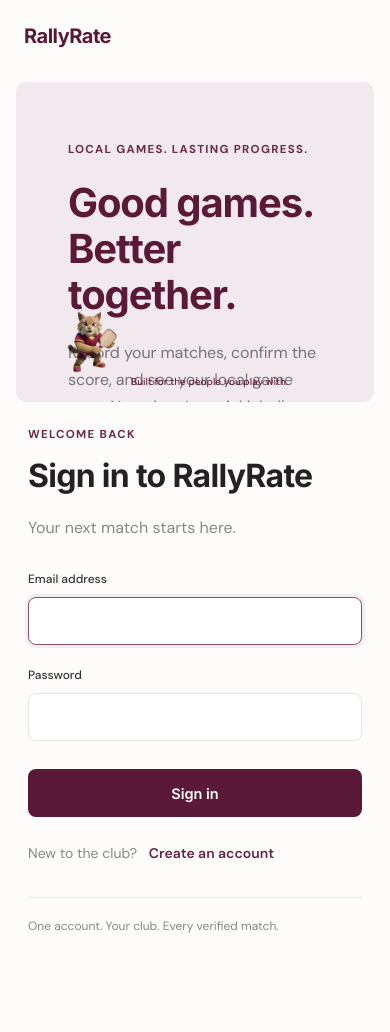
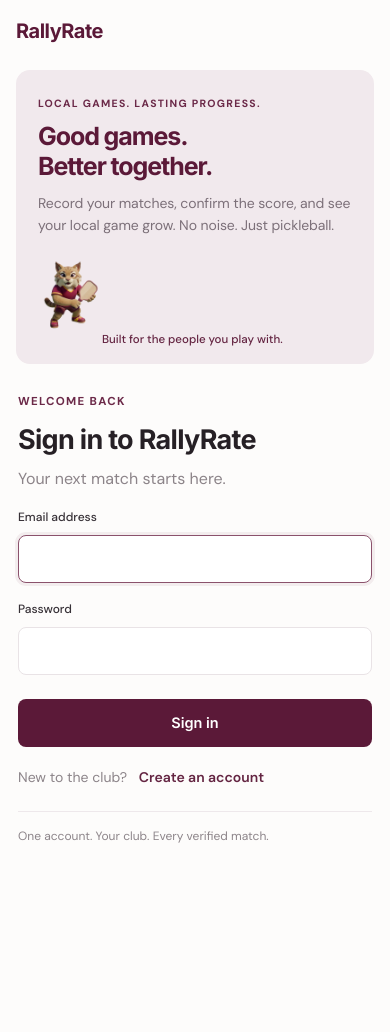
Before and after one commit to Bochikoyy/RallyRate-Caipang-Chrisnel-G7, a Django app: page /accounts/login/ in a window 390 px wide. After the commit the page ends 843 px from the top, so only its background shows below. Run offline with Django 5.2, Linux system fonts and the light colour scheme; parts of the project's set-up code (start-up, migrations or seed data) failed here and were passed over.

Commit message:
style(accounts): make sign-in and registration responsive across mobile viewports

```diff
--- a/static/css/site.css
+++ b/static/css/site.css
@@ -2178,3 +2178,155 @@
     padding: 26px 22px;
   }
 }
+
+
+/* ==========================================================================
+   Phase 2: Mobile Sign-In & Registration Responsiveness
+   ========================================================================== */
+@media (max-width: 900px) {
+  .auth-body .footer {
+    display: none;
+  }
+  .auth-body .auth-brand-mascot {
+    display: none !important;
+  }
+  .auth-body .brand {
+    gap: 0;
+    font-size: 20px;
+  }
+  .signin-body .auth-topbar,
+  .signup-body .auth-topbar {
+    height: 62px;
+    width: 100%;
+    padding: 0 20px;
+  }
+  .signup-header-action {
+    font-size: 12.5px;
+    white-space: nowrap;
+  }
+
+  /* Sign-In mobile stack: form first, blush mascot card below */
+  .signin-body .auth-shell {
+    width: calc(100% - 32px);
+    max-width: 480px;
+    height: auto;
+    min-height: 0;
+    margin: 8px auto 32px;
+    display: flex;
+    flex-direction: column-reverse;
+    gap: 26px;
+  }
+  .signin-body .signin-form-wrap {
+    padding: 4px 2px 0;
+  }
+  .signin-body .signin-form-inner {
+    max-width: 100%;
+  }
+  .signin-body .signin-form-inner h2 {
+    font-size: 27px;
+  }
+  .signin-body .signin-status {
+    height: auto;
+    min-height: 24px;
+    margin-bottom: 16px;
+  }
+  .signin-body .signin-field {
+    margin-bottom: 16px;
+  }
+  .signin-body .signin-field + .signin-field {
+    margin-bottom: 20px;
+  }
+  .signin-body .signin-field .field-input,
+  .signup-body .field-input {
+    font-size: 16px;
+  }
+  .signin-body .signin-create {
+    margin-top: 20px;
+  }
+  .signin-body .signin-tagline {
+    margin-top: 24px;
+    padding-top: 14px;
+  }
+  .signin-body .signin-panel {
+    --panel-inset: 22px;
+    width: 100%;
+    height: auto;
+    min-height: 0;
+    padding: 26px var(--panel-inset) 128px;
+    border-radius: 14px;
+  }
+  .signin-body .signin-panel-copy .signin-kicker {
+    margin-bottom: 10px;
+    font-size: 10.5px;
+  }
+  .signin-body .signin-panel h1 {
+    font-size: 28px;
+    line-height: 1.18;
+    margin-bottom: 12px;
+  }
+  .signin-body .signin-description {
+    font-size: 14px;
+    line-height: 1.55;
+    max-width: 100%;
+  }
+  .signin-body .signin-mascot {
+    left: var(--panel-inset);
+    bottom: 34px;
+    height: 112px;
+    width: auto;
+    transform: translate(-22%, 18%);
+  }
+  .signin-body .signin-mascot-row p {
+    left: calc(var(--panel-inset) + 64px);
+    bottom: 14px;
+    font-size: 12.5px;
+  }
+
+  /* Registration mobile stack */
+  .signup-body .signup-shell {
+    width: calc(100% - 28px);
+    max-width: 540px;
+    margin: 8px auto 34px;
+  }
+  .signup-grid {
+    gap: 20px;
+  }
+  .signup-card {
+    padding: 24px 20px;
+    border-radius: 12px;
+  }
+  .signup-card h1 {
+    font-size: 25px;
+  }
+  .signup-lead {
+    margin-bottom: 20px;
+    font-size: 13.5px;
+  }
+  .signup-side-card {
+    padding: 24px 20px;
+    border-radius: 12px;
+    gap: 22px;
+  }
+  .signup-start-rating {
+    font-size: 38px;
+  }
+}
+
+@media (max-width: 420px) {
+  .signin-body .auth-topbar,
+  .signup-body .auth-topbar {
+    padding: 0 16px;
+  }
+  .signup-header-action {
+    font-size: 12px;
+  }
+  .signup-header-action a {
+    margin-left: 4px;
+  }
+  .signin-body .signin-panel h1 {
+    font-size: 25px;
+  }
+  .signin-body .signin-mascot-row p {
+    font-size: 11.5px;
+  }
+}
--- a/templates/base.html
+++ b/templates/base.html
@@ -6,7 +6,7 @@
   <meta name="viewport" content="width=device-width, initial-scale=1">
   <meta name="theme-color" content="#311322">
   <title>{% block title %}RallyRate{% endblock %}</title>
-  <link rel="stylesheet" href="{% static 'css/site.css' %}?v=20261126-signin-balance">
+  <link rel="stylesheet" href="{% static 'css/site.css' %}?v=20261126-mobile-auth">
 </head>
 <body class="{% block body_class %}{% endblock %}">
   <header class="topbar {% block header_class %}{% endblock %}">
--- a/templates/workspace_base.html
+++ b/templates/workspace_base.html
@@ -6,7 +6,7 @@
   <meta name="viewport" content="width=device-width, initial-scale=1">
   <meta name="theme-color" content="#591736">
   <title>{% block title %}RallyRate{% endblock %}</title>
-  <link rel="stylesheet" href="{% static 'css/site.css' %}?v=20261126-mobile-foot">
+  <link rel="stylesheet" href="{% static 'css/site.css' %}?v=20261126-mobile-auth">
 </head>
 <body class="ws-body {% block body_class %}{% endblock %}">
   <header class="ws-topbar">
```
